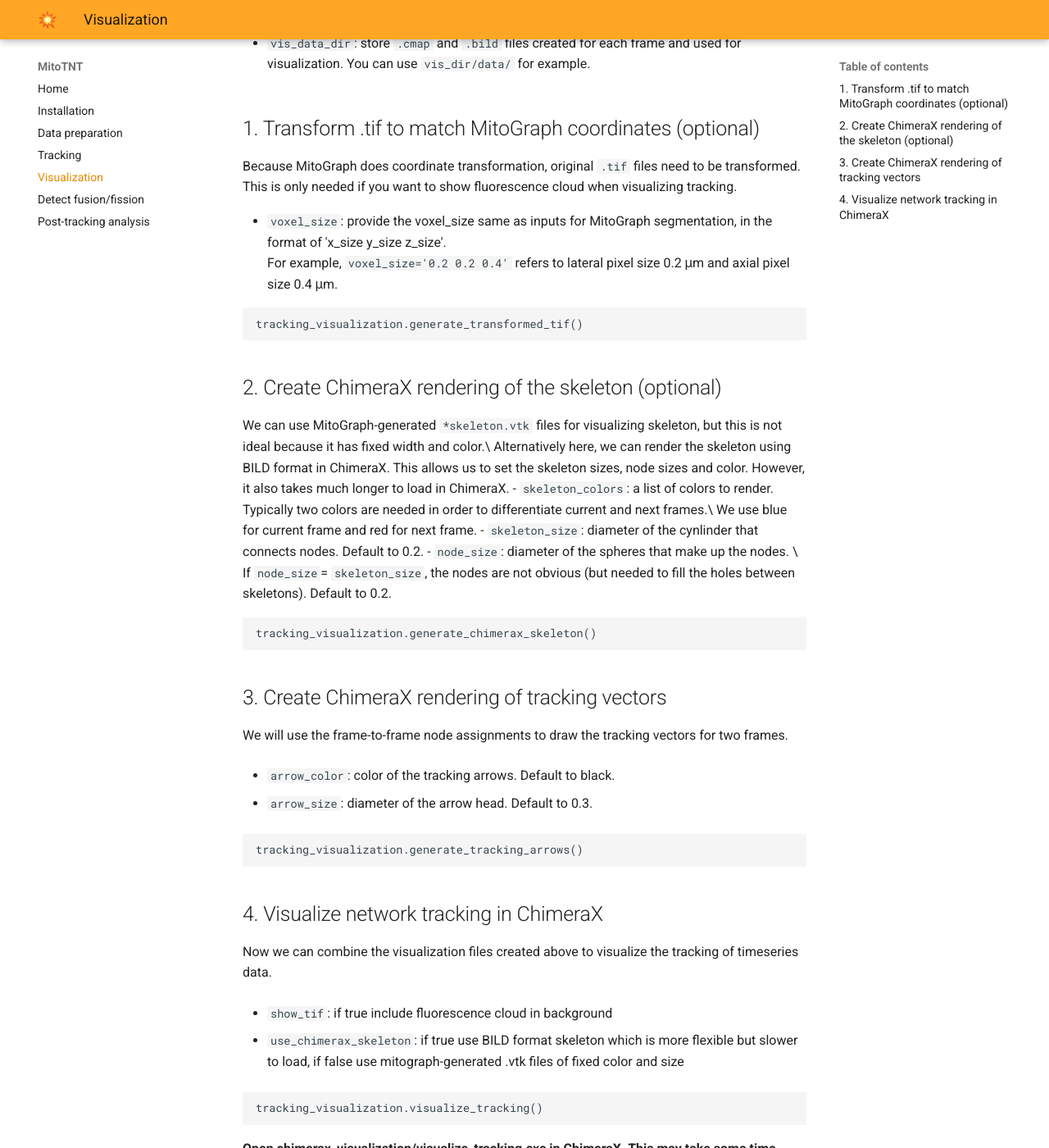
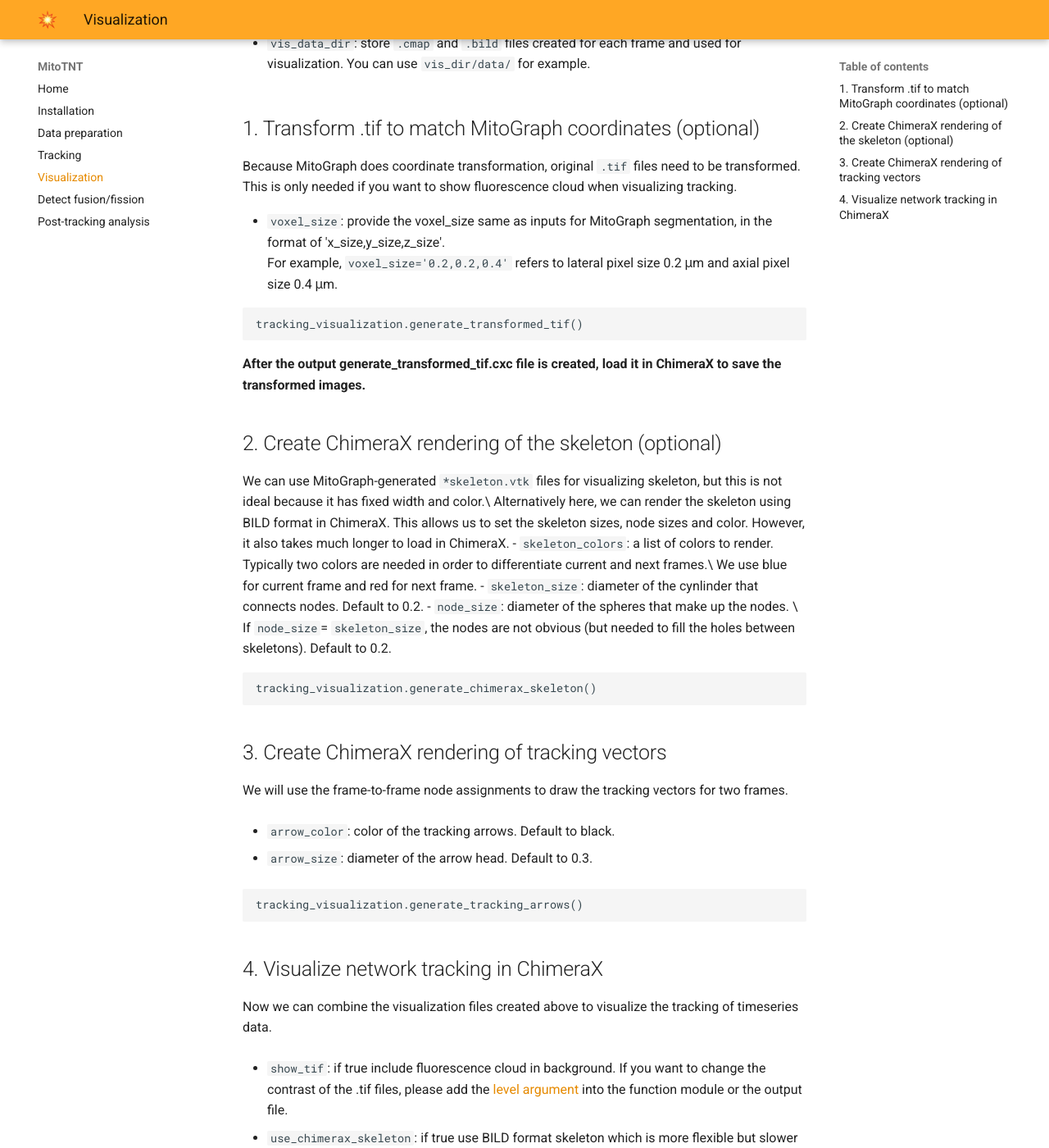
Before and after one commit to pylattice/MitoTNT, an MkDocs documentation site: the page built from docs/4_visualization.md, in a window 1280 px wide and 1400 px high, scrolled down 332 px. Shown: the whole window at 82% size. Built offline with MkDocs 1.6.1 and Material for MkDocs 9.7.7, drawn with Linux system fonts in a browser that asks for light colours.

Commit message:
Update 4_visualization.md

````diff
--- a/docs/4_visualization.md
+++ b/docs/4_visualization.md
@@ -13,12 +13,13 @@ We need to specify the directory to save visualization files
 Because MitoGraph does coordinate transformation, original `.tif` files need to be transformed.
 This is only needed if you want to show fluorescence cloud when visualizing tracking.
 
-- `voxel_size`: provide the voxel_size same as inputs for MitoGraph segmentation, in the format of 'x_size y_size z_size'.
-For example, `voxel_size='0.2 0.2 0.4'` refers to lateral pixel size 0.2 μm and axial pixel size 0.4 μm.
+- `voxel_size`: provide the voxel_size same as inputs for MitoGraph segmentation, in the format of 'x_size,y_size,z_size'.
+For example, `voxel_size='0.2,0.2,0.4'` refers to lateral pixel size 0.2 μm and axial pixel size 0.4 μm.
 
 ```
 tracking_visualization.generate_transformed_tif()
 ```
+**After the output generate_transformed_tif.cxc file is created, load it in ChimeraX to save the transformed images.**
 
 ## 2. Create ChimeraX rendering of the skeleton (optional)
 We can use MitoGraph-generated `*skeleton.vtk` files for visualizing skeleton, but this is not ideal because it has fixed width and color.\
@@ -45,7 +46,7 @@ tracking_visualization.generate_tracking_arrows()
 ## 4. Visualize network tracking in ChimeraX
 Now we can combine the visualization files created above to visualize the tracking of timeseries data.
 
-- `show_tif`: if true include fluorescence cloud in background
+- `show_tif`: if true include fluorescence cloud in background. If you want to change the contrast of the .tif files, please add the [level argument](https://www.cgl.ucsf.edu/chimerax/docs/user/commands/volume.html) into the function module or the output file.
 
 - `use_chimerax_skeleton`: if true use BILD format skeleton which is more flexible but slower to load, if false use mitograph-generated .vtk files of fixed color and size
 ```
````
